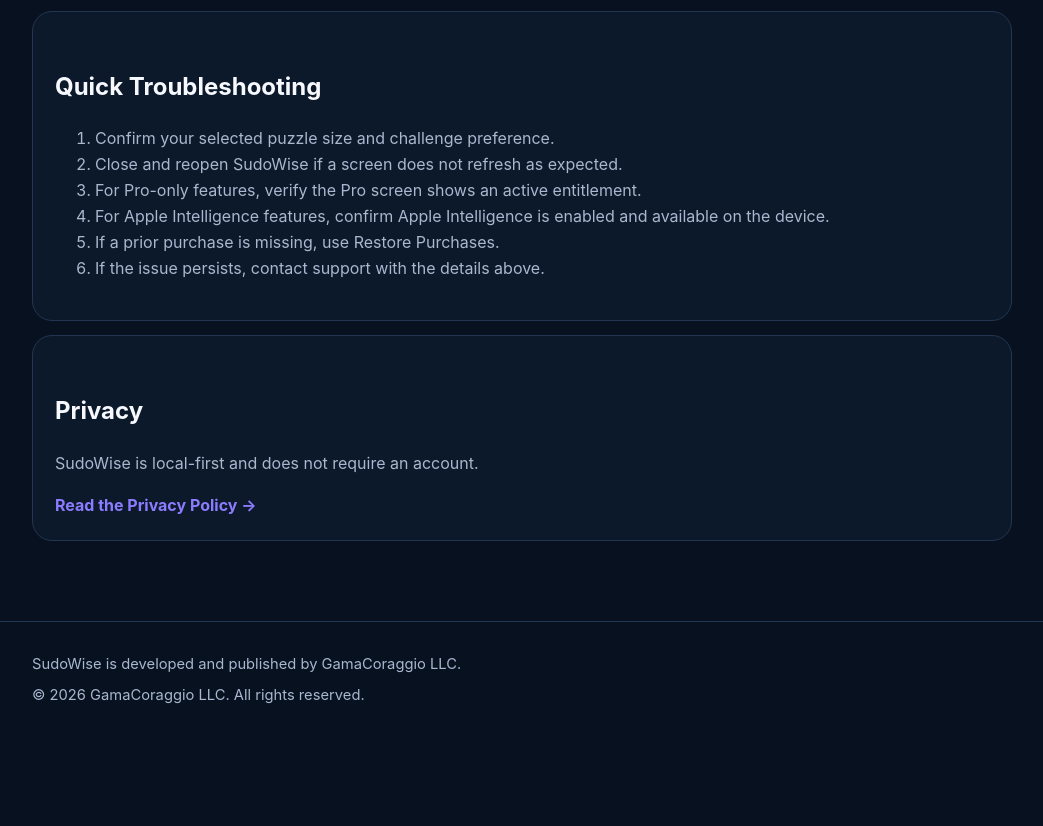
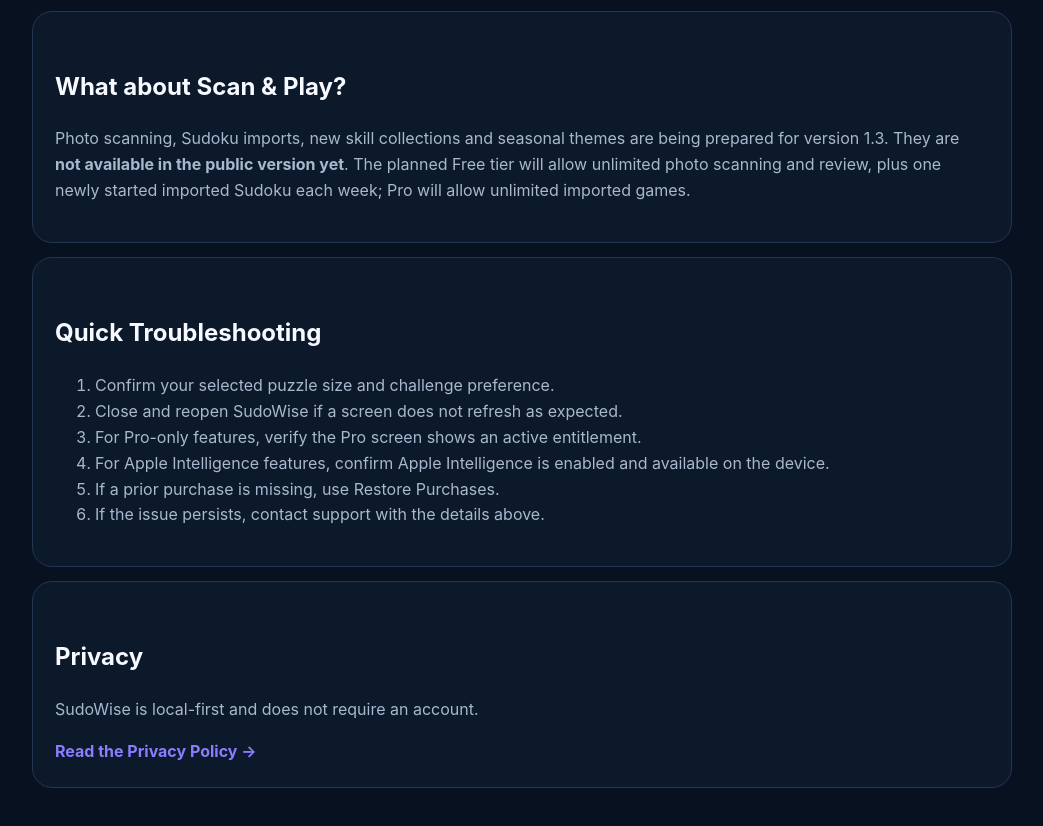
Before and after one commit to mmagriGH/sudowise-site, a plain HTML site: page support/index.html in a window 1280 px wide. Shown: the part 1624-2450 px from the top of the page, without its empty margins (118-1161 px from the left). Before the commit the page ends 2395 px from the top, so only its background shows below. Drawn offline with Linux system fonts and the light colour scheme.

Commit message:
site(sudowise): update support and label Scan & Play as upcoming

```diff
--- a/support/index.html
+++ b/support/index.html
@@ -15,7 +15,7 @@
 </div></header>
 
 <main class="wrap">
-  <span class="badge">SudoWise 1.0 Support</span>
+  <span class="badge">SudoWise Support</span>
   <h1>Need help?</h1>
 
   <section class="hero">
@@ -56,6 +56,11 @@
   </section>
 
   <section class="card">
+    <h2>What about Scan &amp; Play?</h2>
+    <p>Photo scanning, Sudoku imports, new skill collections and seasonal themes are being prepared for version 1.3. They are <strong>not available in the public version yet</strong>. The planned Free tier will allow unlimited photo scanning and review, plus one newly started imported Sudoku each week; Pro will allow unlimited imported games.</p>
+  </section>
+
+  <section class="card">
     <h2>Quick Troubleshooting</h2>
     <ol>
       <li>Confirm your selected puzzle size and challenge preference.</li>
```
